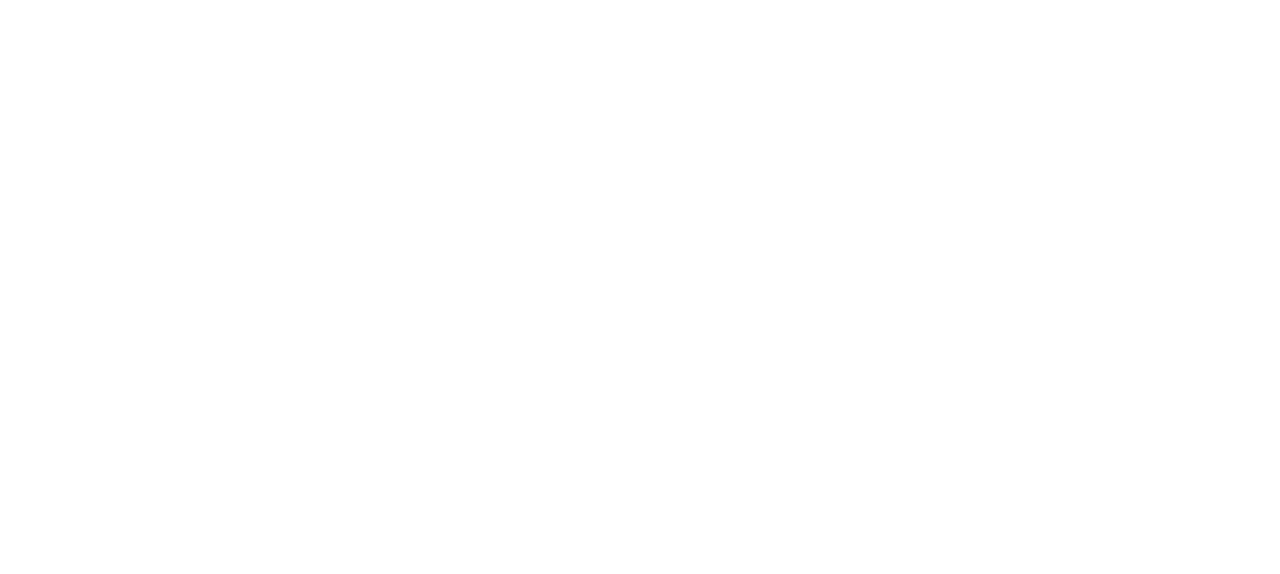
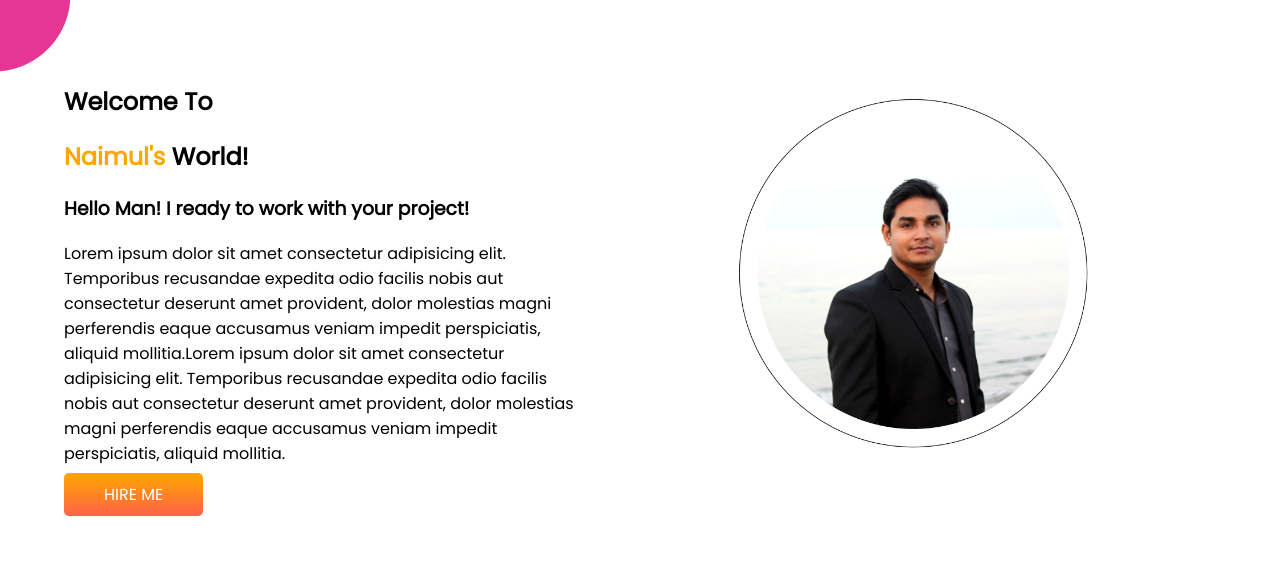
Before and after one commit to Naim3129/Developer-Protfolio, a plain HTML site: page index.html in a window 1280 px wide. Drawn offline with Linux system fonts and the light colour scheme.

Commit message:
First-Step-Done

```diff
--- a/index.html
+++ b/index.html
@@ -4,10 +4,24 @@
     <meta charset="UTF-8">
     <meta http-equiv="X-UA-Compatible" content="IE=edge">
     <meta name="viewport" content="width=device-width, initial-scale=1.0">
+    <link rel="preconnect" href="https://fonts.googleapis.com">
+    <link rel="preconnect" href="https://fonts.gstatic.com" crossorigin>
+    <link href="https://fonts.googleapis.com/css2?family=Poppins&display=swap" rel="stylesheet">
     <title>Developer-Portfolio</title>
     <link rel="stylesheet" href="style.css">
 </head>
 <body>
-
+    <section class="top-banner">
+        <div class="half">
+            <h1 >Welcome To</h1>
+        <h1 ><span class="font-color">Naimul's</span> World!</h1>
+        <h3>Hello Man! I ready to work with your project!</h3>
+        <p>Lorem ipsum dolor sit amet consectetur adipisicing elit. Temporibus recusandae expedita odio facilis nobis aut consectetur deserunt amet provident, dolor molestias magni perferendis eaque accusamus veniam impedit perspiciatis, aliquid mollitia.Lorem ipsum dolor sit amet consectetur adipisicing elit. Temporibus recusandae expedita odio facilis nobis aut consectetur deserunt amet provident, dolor molestias magni perferendis eaque accusamus veniam impedit perspiciatis, aliquid mollitia.</p>
+        <a class="Hire-Button" target="blank" href="https://www.linkedin.com/in/md-naimul-islam-b17a3b16b/">HIRE ME</a>
+        </div>
+        <div class="half">
+            <img src="/Naimul.jpg" alt="">
+        </div>
+    </section>
 </body>
 </html>
--- a/style.css
+++ b/style.css
@@ -0,0 +1,30 @@
+body{
+    font-family: 'Poppins', sans-serif;
+    margin: 0;
+}
+.font-color{
+    color: orange;
+}
+section{
+    display: flex;
+}
+.half  {
+    width: 50%;
+    padding: 5%;
+}
+.half img{
+    width: 80%;
+
+}
+.Hire-Button{
+    text-decoration: none;
+    background-image: linear-gradient(orange,tomato);
+    padding: 10px 40px;
+    color: white;
+    font-size: 700;
+    border-radius: 5px;
+}
+.top-banner{
+    background-image: url(/top-banner.jpg);
+    background-repeat: no-repeat;
+}
```
Also changed, not shown: Naimul.jpg (added), top-banner.jpg (added).
